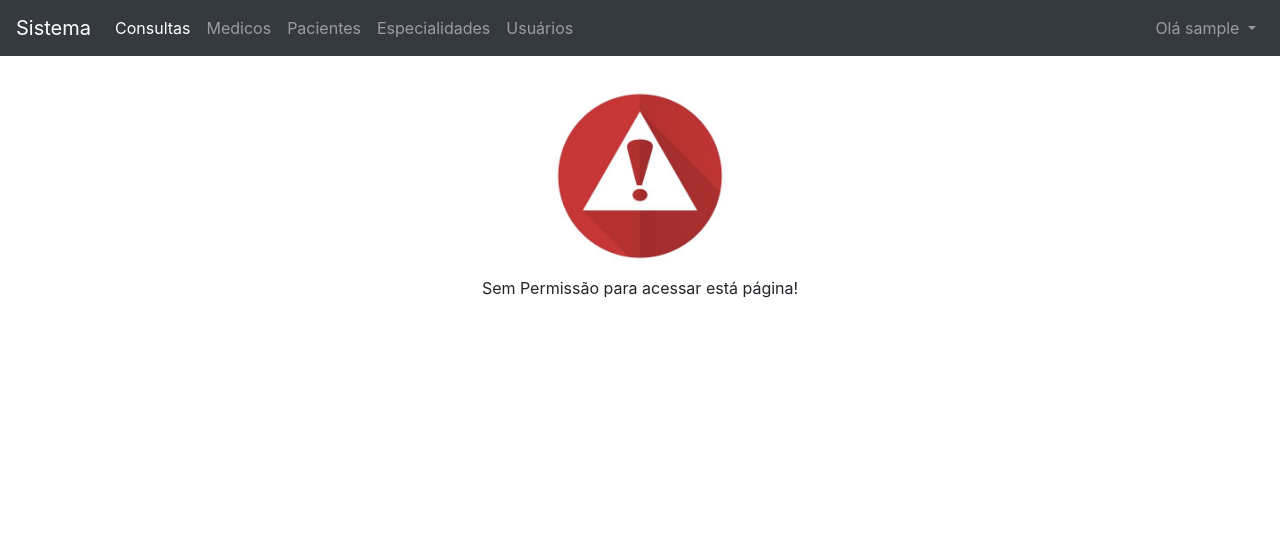
After one commit to renanosoriorosa/pyHospital, a Django app: page /sem-permissao/ in a window 1280 px wide. The commit adds this page. Shown: the top 556 px of the page. Run offline with Django 3.2, Linux system fonts and the light colour scheme; the visitor is signed in with stand-in values (Sample User, id 1); some libraries are stand-ins or nearby versions.

Commit message:
atualização do sistema de permições

```diff
--- /dev/null
+++ b/clinica/sistema/templates/sistema/sem-permissao.html
@@ -0,0 +1,19 @@
+{% extends "base.html" %}
+{% load static %}
+
+{% block title %}
+    Sem Permissão
+{% endblock title %}
+
+{% block main %}
+    <div class="container">
+        <div class="row">
+            <div class="col-sm-3"></div>
+            <div class="col-sm-6 text-center">
+                <img src="{% static 'img/atencao.jpg' %}" width='200' alt="atencao"/>
+                <p>Sem Permissão para acessar está página!</p>
+            </div>
+            <div class="col-sm-3"></div>
+        </div>
+    </div>
+{% endblock main %}
--- a/clinica/sistema/urls.py
+++ b/clinica/sistema/urls.py
@@ -24,11 +24,15 @@ from .views import (
     editaPerfil,
 
     cadastraUsuario,
-    cadastraUsuarioSucesso
+    cadastraUsuarioSucesso,
+
+    semPermissao
 )
 
 urlpatterns = [
     path('', listaConsultas, name='lista_consultas'),
+
+    path('sem-permissao/', semPermissao, name='sem_permissao'),
 
     path('perfil/', listaPerfil, name='lista_perfil'),
     path('perfil/editar/', editaPerfil, name='edita_perfil'),
--- a/clinica/sistema/views.py
+++ b/clinica/sistema/views.py
@@ -128,8 +128,8 @@ def cadastraEspecialidade(request):
 
 @login_required()
 def editaEspecialidade(request, id):
-	if not request.user.has_perm('especialidade.change_especialidade'):
-		return HttpResponse('Sem Permissão')
+	if not request.user.has_perm('usuario.view_user'):
+		return redirect('sem_permissao')
 	data = {}
 	especialidade = Especialidade.objects.get(id=id) #pega a pessoa que vai se editada
 	form = EspecialidadeForm(request.POST or None, instance = especialidade) # inicia um formulario com os campos preenchidos
@@ -229,7 +229,7 @@ def editaPerfil(request):
 @login_required()
 def cadastraUsuario(request):
 	if not request.user.has_perm('usuario.view_user'):
-		return HttpResponse('Sem Permissão')
+		return redirect('sem_permissao')
 	if request.method == 'POST':
 		form = CadastraUsuarioForm(request.POST)
 		if form.is_valid():
@@ -244,3 +244,8 @@ def cadastraUsuario(request):
 @login_required()
 def cadastraUsuarioSucesso(request):
 	return render(request, 'sistema/usuarios/cadastro-usuario-sucesso.html')
+
+
+@login_required()
+def semPermissao(request):
+	return render(request, 'sistema/sem-permissao.html')
```
Also changed, not shown: clinica/sistema/forms.py (+7 -0 lines), clinica/sistema/templates/sistema/consultas/cadastraconsulta.html (+24 -2 lines).
